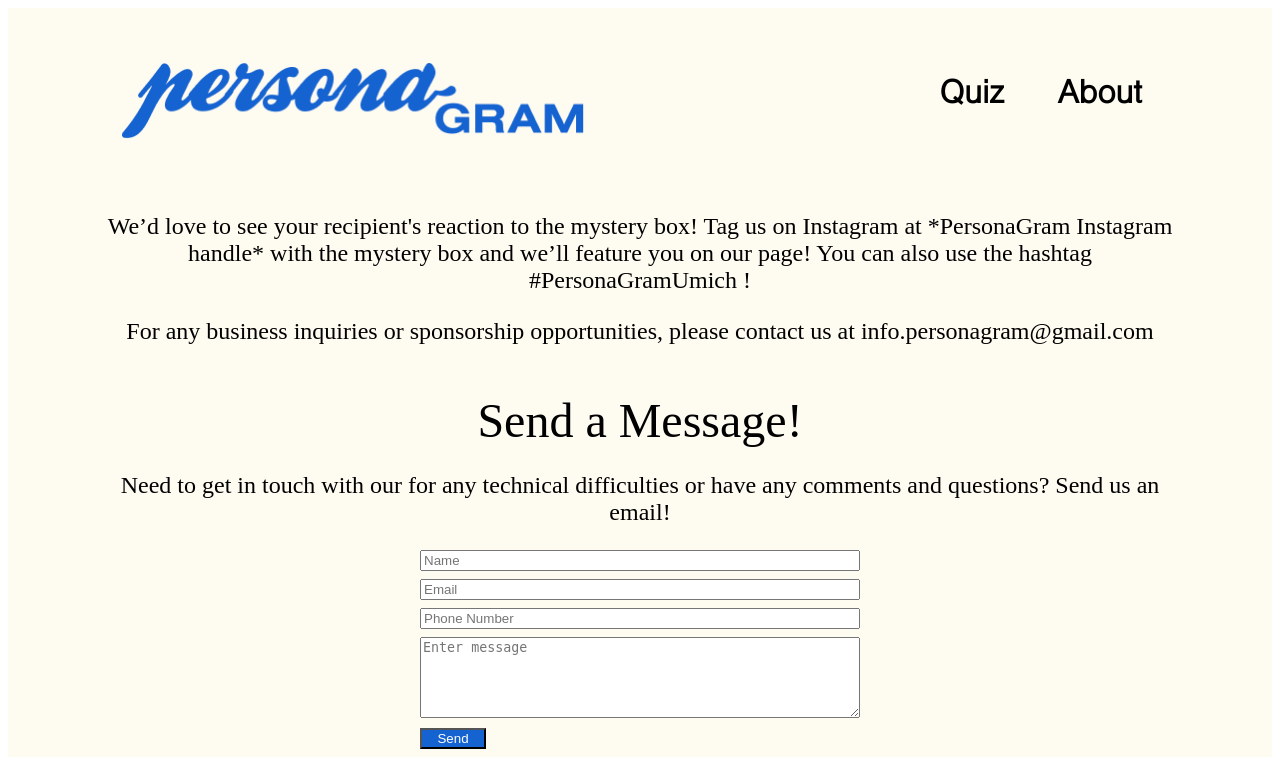
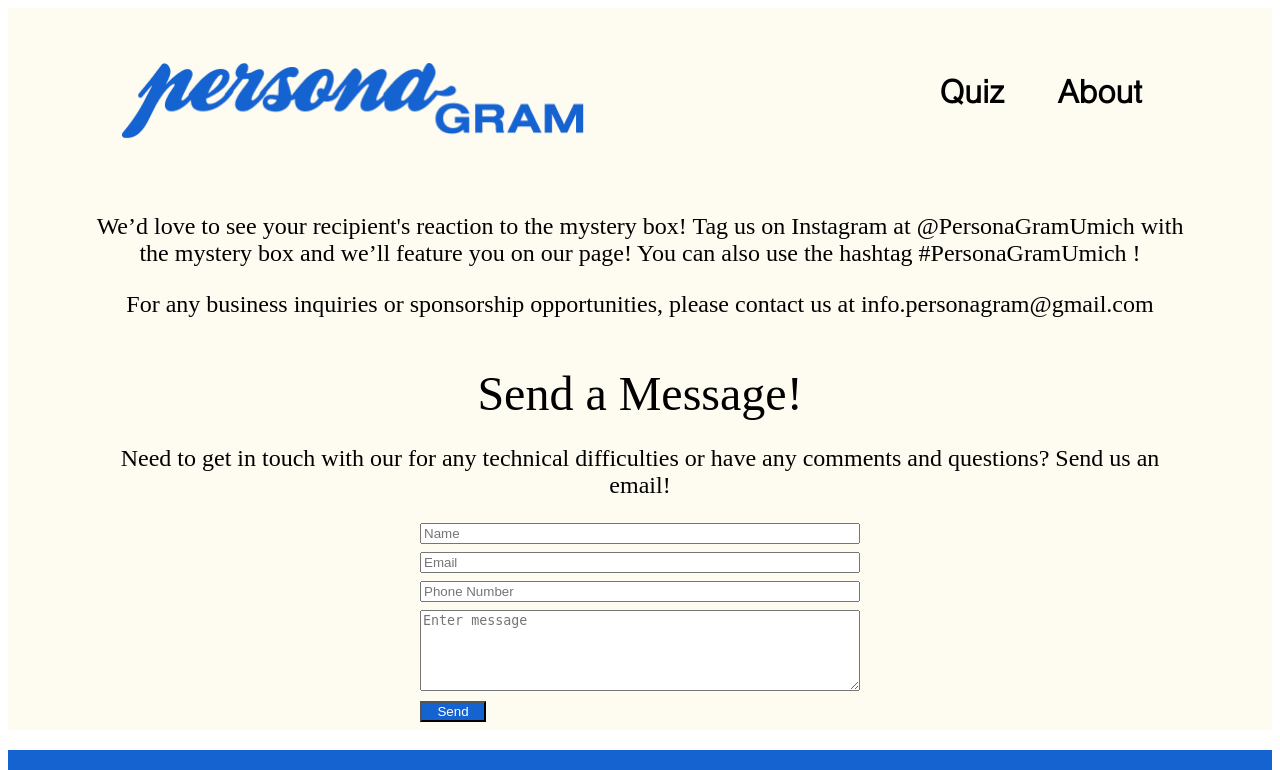
Before and after one commit to Kevinland123/PersonaGram, a Flask app: page /contact/ in a window 1280 px wide. Shown: the top 770 px of the page. Run offline with Flask 2, Linux system fonts and the light colour scheme; some libraries are stand-ins or nearby versions.

Commit message:
personagram

```diff
--- a/ala/templates/contact.html
+++ b/ala/templates/contact.html
@@ -2,7 +2,7 @@
 {% block content %}
 <div class="contact">
   <p class="contact_text"> We’d love to see your recipient's reaction to the mystery box! Tag us on Instagram at
-                           *PersonaGram Instagram handle* with the mystery box and we’ll feature you on our page!
+                           @PersonaGramUmich with the mystery box and we’ll feature you on our page!
                            You can also use the hashtag #PersonaGramUmich ! </p>
   <p class="contact_text"> For any business inquiries or sponsorship opportunities, please contact us at
                            info.personagram@gmail.com </p>
```
